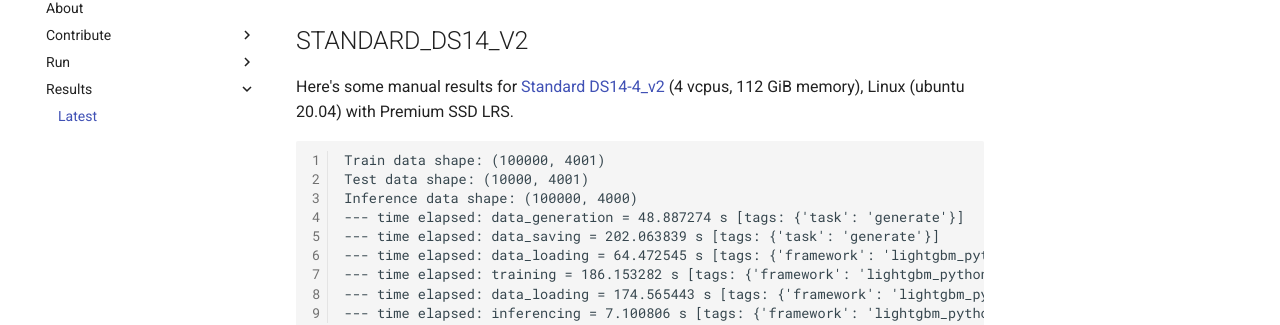
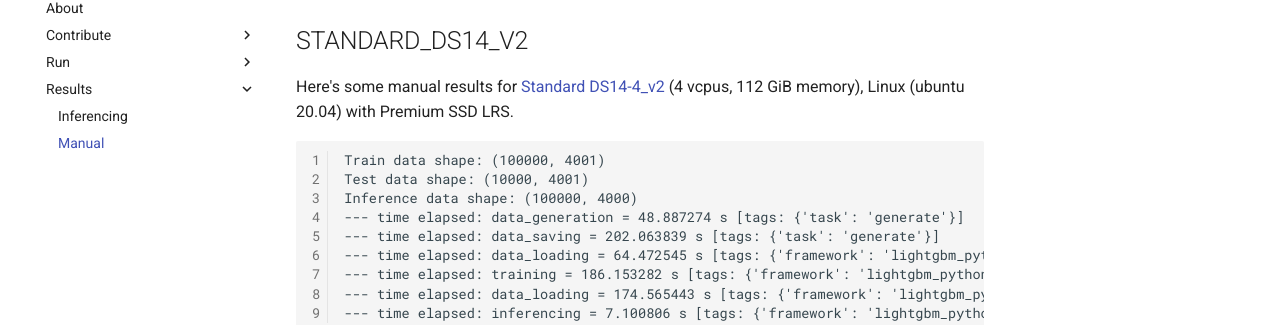
Before and after one commit to microsoft/lightgbm-benchmark, an MkDocs documentation site: the page built from docs/results/manual.md, in a window 1280 px wide. Shown: the part 157-482 px from the top of the page. Built offline with MkDocs 1.6.1 and Material for MkDocs 9.7.7, drawn with Linux system fonts in a browser that asks for light colours; comment, search, counter and statistics services are not loaded.

Commit message:
fix results docs section

```diff
--- a/mkdocs.yml
+++ b/mkdocs.yml
@@ -17,7 +17,8 @@ nav:
         Setup: run/azureml/setup.md
         Train on your data: "run/azureml/train-on-your-own-data.md"
 - Results:
-    Latest: results/latest.md
+    Inferencing: results/inferencing.md
+    Manual: results/manual.md
 
 theme:
   name: readthedocs
```
Also changed, not shown: docs/results/manual.md (renamed from docs/results/latest.md).
